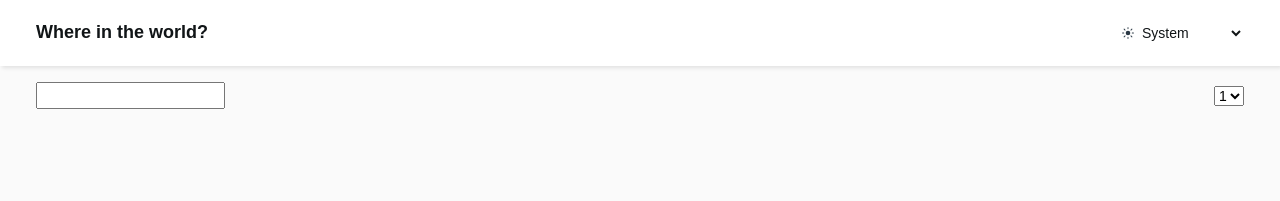
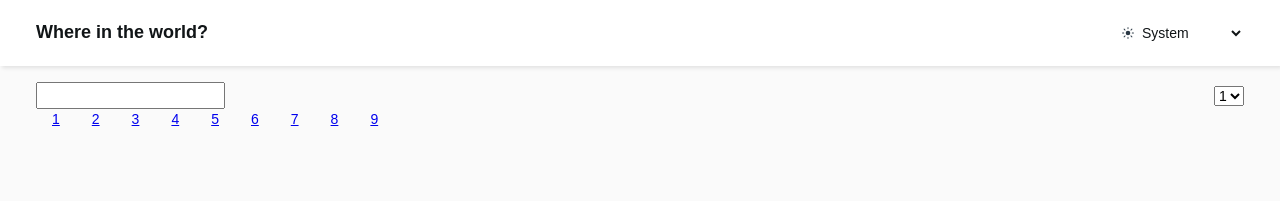
Before and after one commit to SparicI/countries-api, a Nuxt app: page / in a window 1280 px wide. Shown: the top 201 px of the page. Built offline with nearby package versions, Linux system fonts and the light colour scheme.

Commit message:
Create pages folder with index and id pages

```diff
--- a/app.vue
+++ b/app.vue
@@ -1,9 +1,6 @@
 <template>
   <div>
-    <TheHeader />
-    <main class="container">
-      <HomePageControls />
-    </main>
+    <NuxtPage />
   </div>
 </template>
 
--- a/components/HomePageControls.vue
+++ b/components/HomePageControls.vue
@@ -18,7 +18,7 @@
     </div>
 </template>
 
-<script setup>
+<script setup lang="ts">
 
 </script>
 
--- a/components/TheHeader.vue
+++ b/components/TheHeader.vue
@@ -8,7 +8,7 @@
     </header>
 </template>
 
-<script setup>
+<script setup lang="ts">
 
 
 </script>
--- /dev/null
+++ b/pages/[id].vue
@@ -0,0 +1,14 @@
+<template>
+    <div>
+        <h1>{{ route.params.id }}</h1>
+    </div>
+</template>
+
+<script setup lang="ts">
+import { useRoute } from 'vue-router'
+
+const route = useRoute()
+
+</script>
+
+<style scoped></style>
--- /dev/null
+++ b/pages/index.vue
@@ -0,0 +1,23 @@
+<template>
+    <div>
+        <TheHeader />
+        <main class="container">
+            <HomePageControls />
+
+            <NuxtLink
+                v-for="id in ids"
+                :to="`${id}`"
+                style="paddingInline: 1rem"
+            >{{ id }}</NuxtLink>
+        </main>
+    </div>
+</template>
+
+<script setup lang="ts">
+import { ref } from 'vue';
+
+const ids = ref([1, 2, 3, 4, 5, 6, 7, 8, 9])
+
+</script>
+
+<style scoped></style>
```
